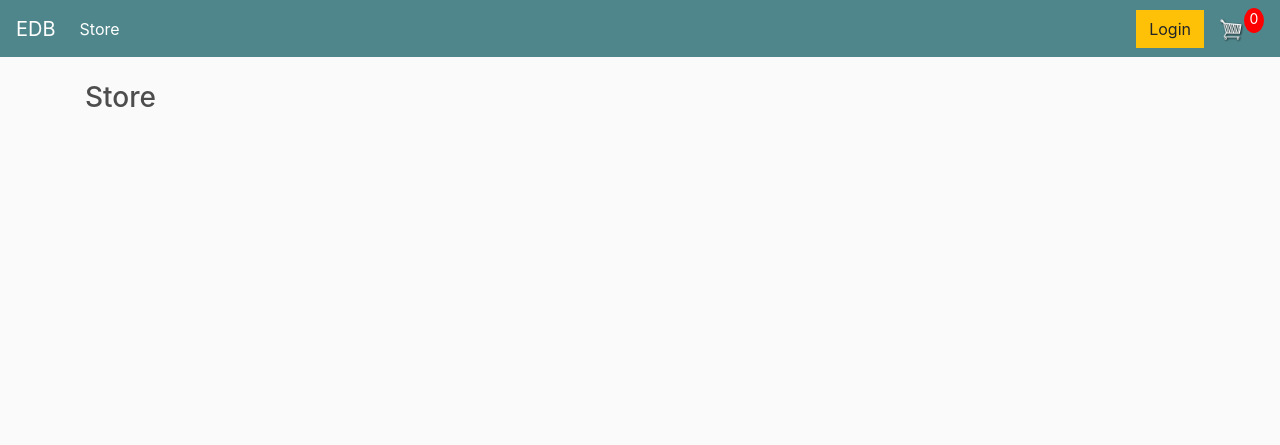
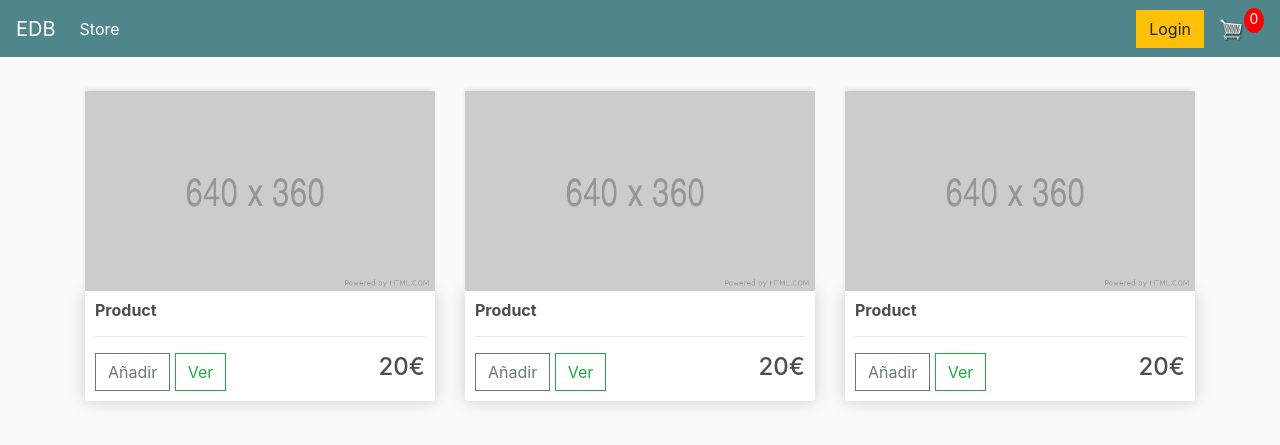
Before and after one commit to ignblabla/Sistema-e-commerce-2.8, a Django app: template ecommerce/store/templates/store/store.html in a window 1280 px wide. Shown: the top 445 px of the page. Run offline with Django 5.2, Linux system fonts and the light colour scheme; the template is opened without the code that fills it, so the values that code supplies are empty; some libraries are stand-ins or nearby versions.

Commit message:
Template de productos hecha

```diff
--- a/ecommerce/store/templates/store/store.html
+++ b/ecommerce/store/templates/store/store.html
@@ -1,7 +1,38 @@
 {% extends 'store/main.html' %}
 {% load static %}
 {% block content %}
+    <div class="row">
+        <div class="col-lg-4">
+            <img class="thumbnail" src="{%static 'images/placeholder.png' %}">
+            <div class="box-element product">
+                <h6><strong>Product</strong></h6>
+                <hr>
+                <button class="btn btn-outline-secondary add-btn">Añadir</button>
+                <a class="btn btn-outline-success" href="#">Ver</a>
+                <h4 style="display: inline-block; float: right">20€</h4>
+            </div>
+        </div>
 
-<h3>Store</h3>
+        <div class="col-lg-4">
+            <img class="thumbnail" src="{%static 'images/placeholder.png' %}">
+            <div class="box-element product">
+                <h6><strong>Product</strong></h6>
+                <hr>
+                <button class="btn btn-outline-secondary add-btn">Añadir</button>
+                <a class="btn btn-outline-success" href="#">Ver</a>
+                <h4 style="display: inline-block; float: right">20€</h4>
+            </div>
+        </div>
 
+        <div class="col-lg-4">
+            <img class="thumbnail" src="{%static 'images/placeholder.png' %}">
+            <div class="box-element product">
+                <h6><strong>Product</strong></h6>
+                <hr>
+                <button class="btn btn-outline-secondary add-btn">Añadir</button>
+                <a class="btn btn-outline-success" href="#">Ver</a>
+                <h4 style="display: inline-block; float: right">20€</h4>
+            </div>
+        </div>
+    </div>
 {% endblock content %}
```
Also changed, not shown: ecommerce/static/images/placeholder.png (added).
